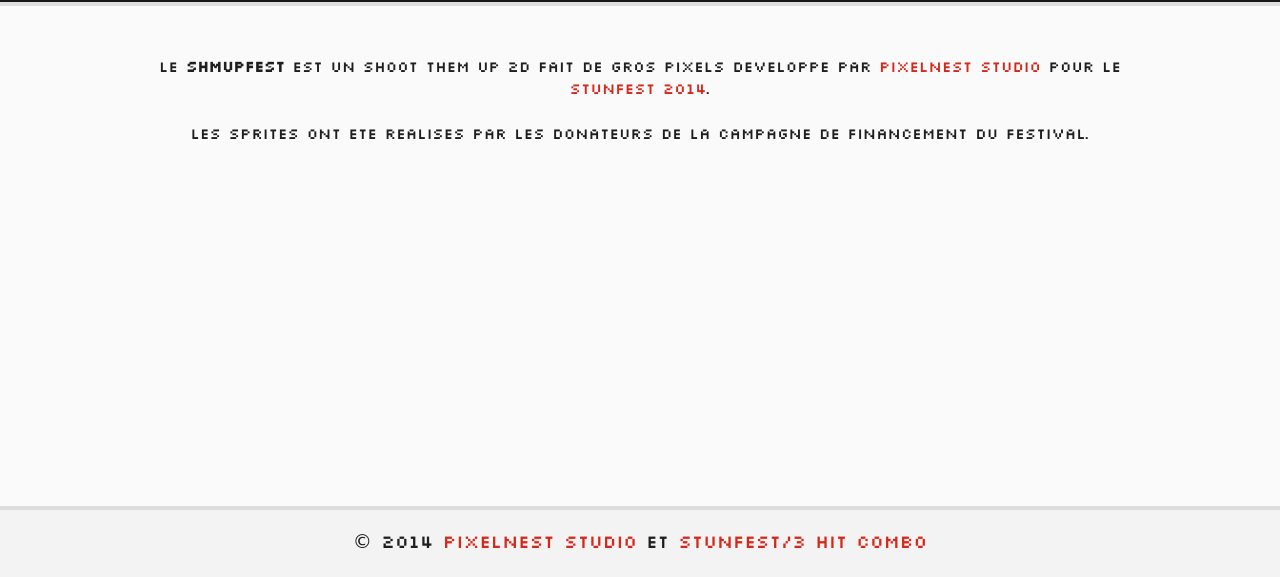
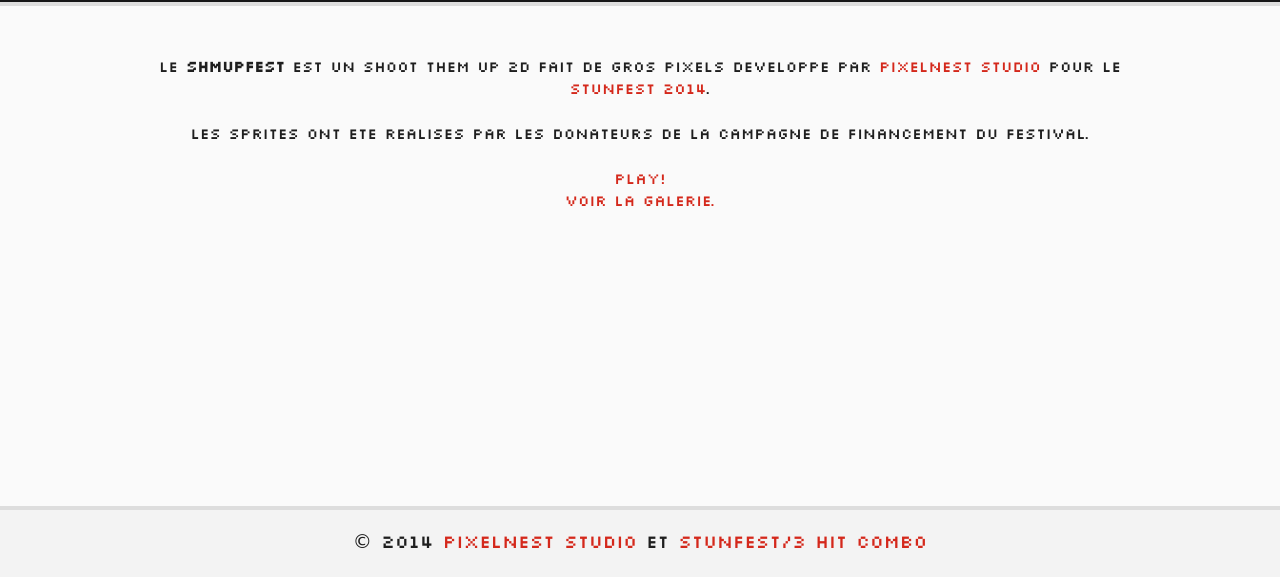
Before and after one commit to pixelnest/shmupfest, a Jekyll site: the page built from index.html, in a window 1280 px wide. Shown: the part 414-991 px from the top of the page. Built offline with Jekyll 4.4.1, drawn with Linux system fonts in a browser that asks for light colours; Markdown is read by kramdown in place of the engine named in the settings.

Commit message:
Home: add links.

```diff
--- a/index.html
+++ b/index.html
@@ -9,3 +9,8 @@
 <p>
   Les sprites ont ete realises par les donateurs de la campagne de financement du festival.
 </p>
+
+<ul>
+  <li><a href="/shmupfest/play">Play!</a></li>
+  <li><a href="/shmupfest/gallery">Voir la galerie.</a></li>
+</ul>
```
